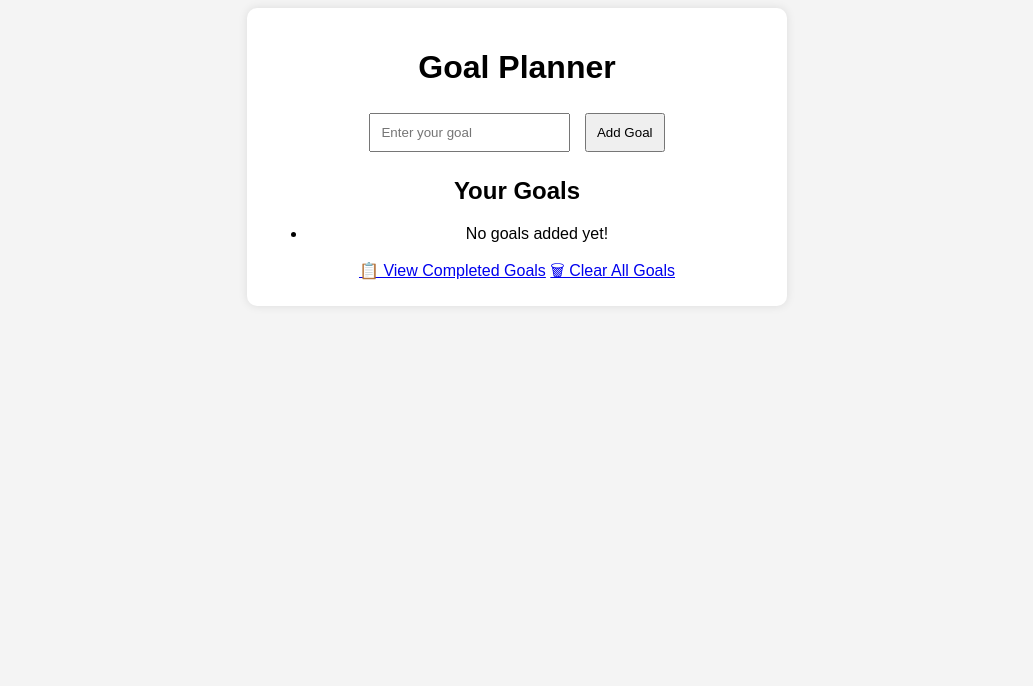
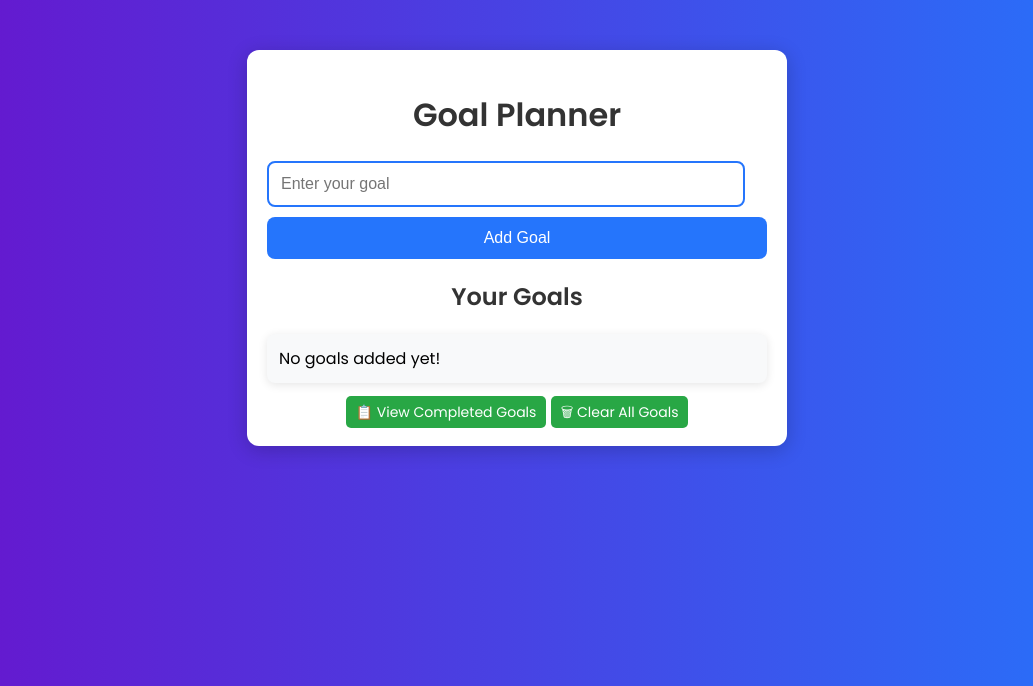
Before and after one commit to Patil-Kaveri/goal_planner, a Flask app: page / in a window 1280 px wide. Shown: the top 686 px of the page, without its empty margins (123-1156 px from the left). Run offline with Flask 3, Linux system fonts and the light colour scheme.

Commit message:
Update style.css

```diff
--- a/static/css/style.css
+++ b/static/css/style.css
@@ -1,24 +1,128 @@
+@import url('https://fonts.googleapis.com/css2?family=Poppins:wght@300;400;600&display=swap');
+
 body {
-    font-family: Arial, sans-serif;
-    background-color: #f4f4f4;
+    font-family: 'Poppins', sans-serif;
+    background: linear-gradient(to right, #6a11cb, #2575fc);
     text-align: center;
+    margin: 0;
+    padding: 0;
 }
 
 .container {
     max-width: 500px;
-    margin: auto;
+    margin: 50px auto;
     padding: 20px;
     background: white;
-    border-radius: 10px;
-    box-shadow: 0 0 10px rgba(0, 0, 0, 0.1);
+    border-radius: 12px;
+    box-shadow: 0 4px 20px rgba(0, 0, 0, 0.2);
+    transition: transform 0.2s ease-in-out;
 }
 
-input, button {
-    padding: 10px;
-    margin: 5px;
+.container:hover {
+    transform: scale(1.02);
+}
+
+h1, h2 {
+    color: #333;
+}
+
+form {
+    display: flex;
+    flex-direction: column;
+    gap: 10px;
+}
+
+input {
+    width: 90%;
+    padding: 12px;
+    border: 2px solid #2575fc;
+    border-radius: 8px;
+    font-size: 16px;
+    outline: none;
+}
+
+input:focus {
+    border-color: #6a11cb;
+    box-shadow: 0 0 8px rgba(106, 17, 203, 0.5);
+}
+
+button {
+    padding: 12px;
+    border: none;
+    background: #2575fc;
+    color: white;
+    font-size: 16px;
+    border-radius: 8px;
+    cursor: pointer;
+    transition: background 0.3s ease;
+}
+
+button:hover {
+    background: #6a11cb;
+}
+
+ul {
+    list-style: none;
+    padding: 0;
+}
+
+li {
+    background: #f8f9fa;
+    padding: 12px;
+    margin: 8px 0;
+    border-radius: 8px;
+    box-shadow: 0 2px 10px rgba(0, 0, 0, 0.1);
+    display: flex;
+    justify-content: space-between;
+    align-items: center;
+    transition: transform 0.2s ease-in-out;
+}
+
+li:hover {
+    transform: translateX(5px);
 }
 
 .completed {
     text-decoration: line-through;
     color: gray;
+    background: #d4edda;
 }
+
+a {
+    text-decoration: none;
+    font-size: 14px;
+    padding: 6px 10px;
+    border-radius: 5px;
+    color: white;
+    background: #28a745;
+    transition: background 0.3s ease;
+}
+
+a:hover {
+    background: #218838;
+}
+
+a[href*="delete_goal"] {
+    background: #dc3545;
+}
+
+a[href*="delete_goal"]:hover {
+    background: #c82333;
+}
+
+a[href*="edit_goal"] {
+    background: #ffc107;
+    color: black;
+}
+
+a[href*="edit_goal"]:hover {
+    background: #e0a800;
+}
+
+a[href*="complete_goal"] {
+    background: #17a2b8;
+}
+
+a[href*="complete_goal"]:hover {
+    background: #138496;
+}
```
